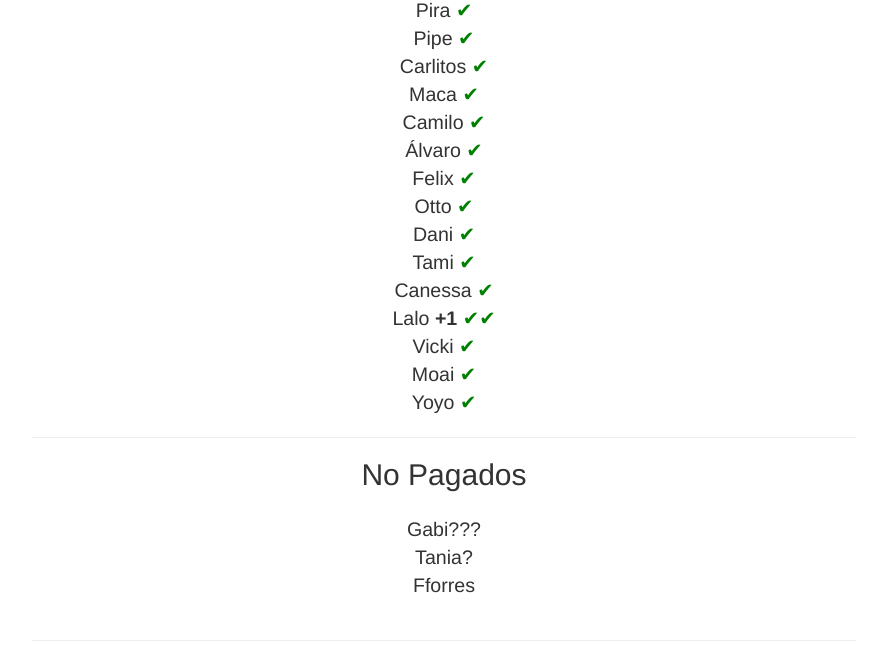
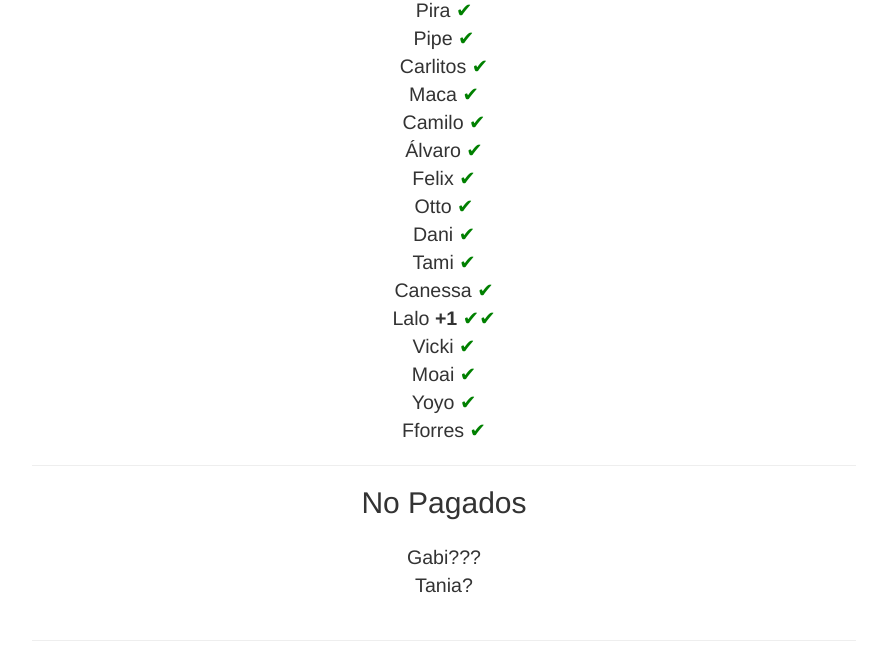
Before and after one commit to fforres/pagados, a website: page index.html in a window 1280 px wide. Shown: the part 354-1012 px from the top of the page, without its empty margins (196-1083 px from the left). Drawn offline with nearby package versions, Linux system fonts and the light colour scheme.

Commit message:
fforres pago

```diff
--- a/index.html
+++ b/index.html
@@ -55,11 +55,11 @@
     <div class="name">Vicki <span class="ticket">✔</span> </div>
     <div class="name">Moai <span class="ticket">✔</span> </div>
     <div class="name">Yoyo <span class="ticket">✔</span> </div>
+    <div class="name">Fforres <span class="ticket">✔</span> </div>
     <hr/>
     <h2>No Pagados</h2>
     <div class="name">Gabi???</div>
     <div class="name">Tania?</div>
-    <div class="name">Fforres </div>
     <br/>
     <hr/>
     <p>
```
